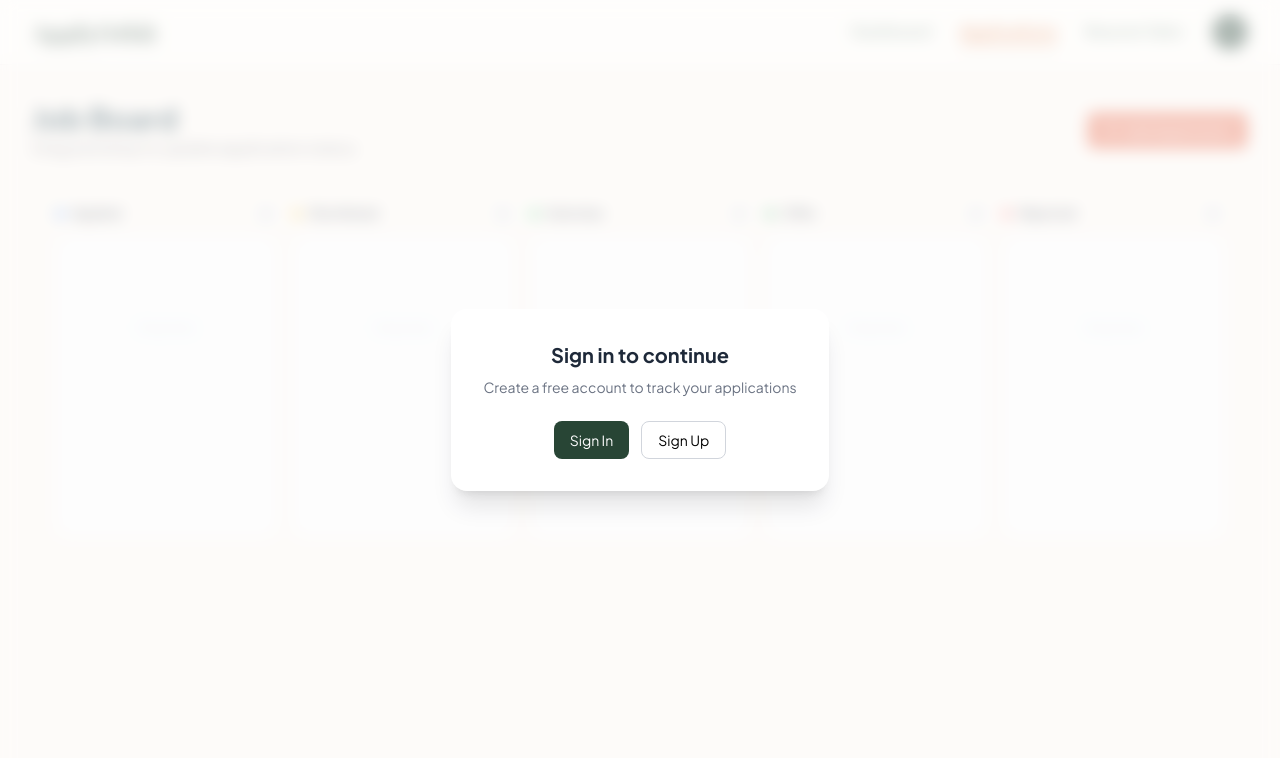
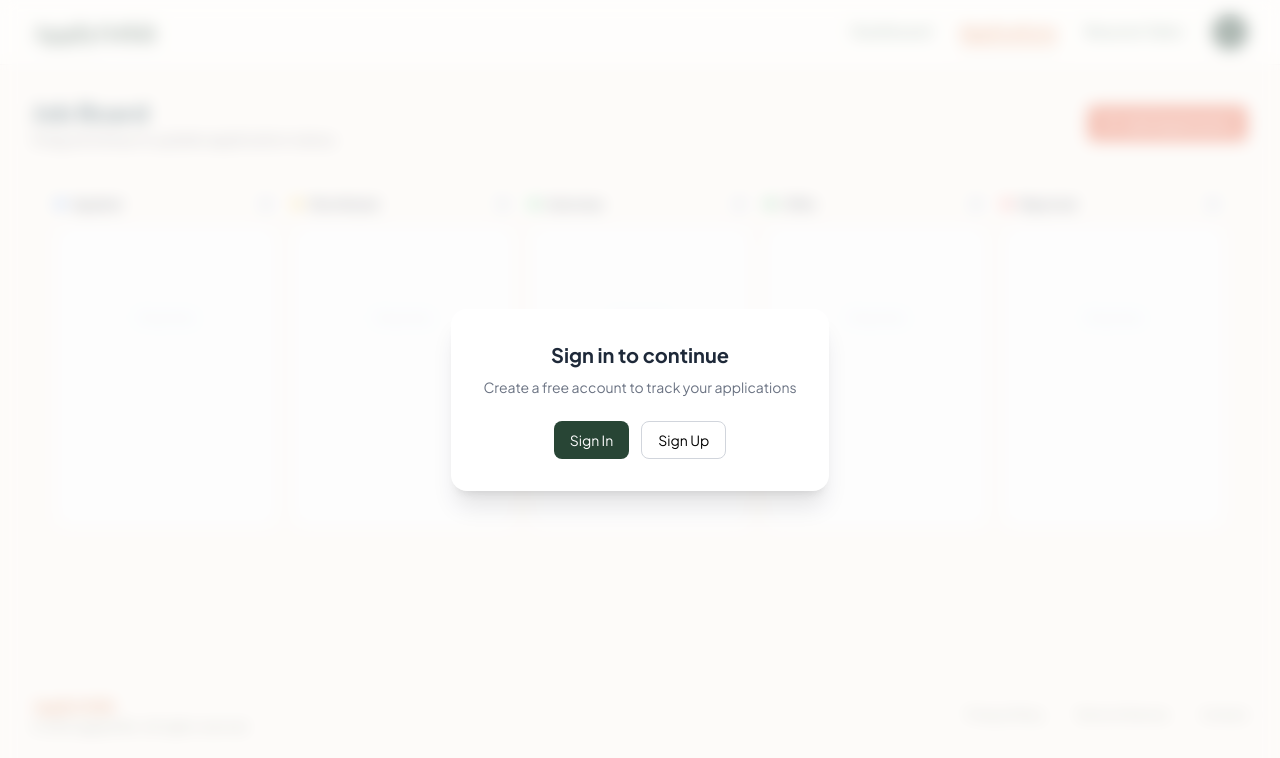
Before and after one commit to Sinha-Saurav/ApplyOrbit, a React (Vite) app in the folder Frontend/: page /applications in a window 1280 px wide. Shown: the top 758 px of the page. Built offline with nearby package versions, Linux system fonts and the light colour scheme.

Commit message:
added refresh token feature.

```diff
--- a/Frontend/src/components/Header.jsx
+++ b/Frontend/src/components/Header.jsx
@@ -33,7 +33,7 @@ export default function Header() {
     }
 
     return (
-        <navbar class="px-8 flex justify-between items-center h-16 bg-[#FDFBF7] shadow-2xs">
+        <navbar class="px-8 flex fixed top-0 right-0 left-0 z-50 justify-between items-center h-16 bg-[#FDFBF7] shadow-2xs">
             <Link class="font-bold text-2xl font-['Playfair_Display'] text-[#344E41]" to="/">ApplyOrbit</Link>
             <div class="flex gap-7 items-center">
                 <NavLink
--- a/Frontend/src/components/KanbanBoard.jsx
+++ b/Frontend/src/components/KanbanBoard.jsx
@@ -141,7 +141,7 @@ function OverlayCard({ app }) {
 
 //MainBoard
 export default function KanbanBoard() {
-    const { apps, setApps } = React.useContext(AppContext);
+    const { apps, setApps, getToken } = React.useContext(AppContext);
 
     const [activeId, setActiveId] = React.useState(null);
 
@@ -175,7 +175,7 @@ export default function KanbanBoard() {
 
         // ── API call to your backend ──────────────────────────────
         try{
-            const token = localStorage.getItem('token')
+            const token = await getToken()
             const res = await fetch(`/api/applications/${cardId}`, {
                 method: "PATCH",
                 headers: {
--- a/Frontend/src/components/Layout.jsx
+++ b/Frontend/src/components/Layout.jsx
@@ -3,11 +3,39 @@ import { Outlet } from 'react-router-dom'
 
 import Header from './Header.jsx'
 
-export default function Layout(){
+export default function Layout() {
     return (
         <div>
             <Header />
-            <Outlet/>
+            <Outlet />
+            <footer className="flex justify-between items-center px-8 text-[12px] text-[#7C8478] mt-30 mb-5">
+
+                <div>
+                    <p className="font-bold font-['Playfair_Display'] text-[16px] text-[#d3703b]">
+                        ApplyOrbit
+                    </p>
+                    <p className='italic font-serif'>
+                        © 2026 ApplyOrbit. All rights reserved.
+                    </p>
+                </div>
+
+                <div className="flex gap-8">
+
+                    <p className="cursor-pointer hover:text-[#C67346]">
+                        Privacy Policy
+                    </p>
+
+                    <p className="cursor-pointer hover:text-[#C67346]">
+                        Terms of Service
+                    </p>
+
+                    <p className="cursor-pointer hover:text-[#C67346]">
+                        Contact
+                    </p>
+
+                </div>
+
+            </footer>
         </div>
     )
 }
--- a/Frontend/src/context/AppContext.jsx
+++ b/Frontend/src/context/AppContext.jsx
@@ -8,8 +8,8 @@ export function AppProvider({ children }) {
 
     React.useEffect(() => {
         async function fetchApps() {
-            try{
-                const token = localStorage.getItem("token");
+            try {
+                const token = await getToken();
                 if (!token) return;
 
                 const res = await fetch("/api/applications", {
@@ -18,23 +18,23 @@ export function AppProvider({ children }) {
                     }
                 })
 
-                if(!res.ok){
+                if (!res.ok) {
                     throw new Error("Failed to fetch applications");
                 }
                 const data = await res.json();
                 setApps(data);
 
-            }catch(err){
+            } catch (err) {
                 console.log("Fetch applications error: ", err);
             }
 
-            fetchApps()
-            }
+        }
+        fetchApps()
     }, [])
 
     async function addApp(payLoad) {
-        try{
-            const token = localStorage.getItem("token")
+        try {
+            const token = await getToken()
             const res = await fetch("/api/applications", {
                 method: "POST",
                 headers: {
@@ -44,16 +44,16 @@ export function AppProvider({ children }) {
                 body: JSON.stringify(payLoad),
             });
 
-            if(!res.ok){
+            if (!res.ok) {
                 const errorData = await res.json();
                 throw new Error(errorData.message || "Failed to add application");
             }
             const newApp = await res.json();
             setApps(prev => [...prev, newApp]);
 
-            return {success:true};
+            return { success: true };
 
-        }catch (error) {
+        } catch (error) {
             console.error("Add App Error:", error);
             return { success: false, message: error.message };
         }
@@ -61,9 +61,9 @@ export function AppProvider({ children }) {
     }
 
     async function editApp(id, payLoad) {
-        try{
+        try {
 
-            const token = localStorage.getItem("token")
+            const token = await getToken()
             const res = await fetch(`/api/applications/${id}`, {
                 method: "PATCH",
                 headers: {
@@ -73,7 +73,7 @@ export function AppProvider({ children }) {
                 body: JSON.stringify(payLoad),
             });
 
-            if(!res.ok){
+            if (!res.ok) {
                 const errorData = await res.json();
                 throw new Error(errorData.message || "Failed to edit application")
             }
@@ -81,9 +81,9 @@ export function AppProvider({ children }) {
             const updated = await res.json();
             setApps(prev => prev.map(app => app.id === id ? updated : app));
 
-            return {success:true}
+            return { success: true }
 
-        }catch(err){
+        } catch (err) {
             console.error("Add App Error:", error);
             return { success: false, message: error.message };
         }
@@ -92,7 +92,7 @@ export function AppProvider({ children }) {
 
     async function deleteApp(id) {
         try {
-            const token = localStorage.getItem("token");
+            const token = await getToken();
 
             const res = await fetch(`/api/applications/${id}`, {
                 method: "DELETE",
@@ -116,8 +116,33 @@ export function AppProvider({ children }) {
         }
     }
 
+    async function getToken() {
+        const token = localStorage.getItem("token");
+        const refreshToken = localStorage.getItem("refreshToken");
+
+        if (!token || !refreshToken) return null;
+
+        // decode token to check expiry
+        const payload = JSON.parse(atob(token.split(".")[1]));
+        const isExpired = payload.exp * 1000 < Date.now();
+
+        if (!isExpired) return token;
+
+        // refresh if expired
+        const res = await fetch("/api/auth/refresh", {
+            method: "POST",
+            headers: { "Content-Type": "application/json" },
+            body: JSON.stringify({ refreshToken }),
+        });
+
+        const data = await res.json();
+        localStorage.setItem("token", data.token);
+        localStorage.setItem("refreshToken", data.refreshToken);
+        return data.token;
+    }
+
     return (
-        <AppContext.Provider value={{ apps, setApps, addApp, editApp, deleteApp, selectedApp, setSelectedApp }}>
+        <AppContext.Provider value={{ apps, setApps, addApp, editApp, deleteApp, selectedApp, getToken, setSelectedApp }}>
             {children}
         </AppContext.Provider>
     )
--- a/Frontend/src/pages/ApplicationBoard.jsx
+++ b/Frontend/src/pages/ApplicationBoard.jsx
@@ -9,11 +9,11 @@ import { AppProvider } from '../context/AppContext';
 export default function ApplicationBoard() {
 
     return (
-            <section className='px-8 py-4'>
+            <section className='px-8 py-4 mt-15'>
                 <div className='flex my-5 items-center justify-between'>
                     <div>
-                        <h2 className='text-3xl font-bold text-[#264653]'>Job Board</h2>
-                        <p className='text-[16px] text-[#71717A]'>Drag and drop to update application status</p>
+                        <h2 className='text-2xl font-bold text-[#264653]'>Job Board</h2>
+                        <p className='text-[15px] text-[#71717A]'>Drag and drop to update application status</p>
                     </div>
 
                     <AddApplication />
--- a/Frontend/src/pages/Dashboard.jsx
+++ b/Frontend/src/pages/Dashboard.jsx
@@ -14,9 +14,9 @@ export default function Dashboard(){
 
     return(
         <>
-            <section className='px-8 py-10 flex-col'>
+            <section className='px-8 py-10 mt-15 flex-col'>
                 <div className='mb-5'>
-                    <h1 className=' text-3xl font-bold text-[#264653]'>Good Evening, Saurav</h1>
+                    <h1 className=' text-2xl font-bold text-[#264653]'>Good Evening, Saurav</h1>
                     <h2 className='text-[16px] text-[#71717A]'>Here's what's happening with your job search.</h2>
                 </div>
                 <div className='grid grid-cols-[1.5fr_1fr_1fr_1fr_1fr_1fr] gap-4'>
--- a/Frontend/src/pages/HomePage.jsx
+++ b/Frontend/src/pages/HomePage.jsx
@@ -146,10 +146,10 @@ export default function HomePage() {
 
             </main>
 
-            <footer className="flex justify-between items-center px-8 text-sm text-[#7C8478] mt-30 mb-5">
+            <footer className="flex justify-between items-center px-8 text-[12px] text-[#7C8478] mt-30 mb-5">
 
                 <div>
-                    <p className="font-bold font-['Playfair_Display'] text-[18px] text-[#d3703b]">
+                    <p className="font-bold font-['Playfair_Display'] text-sm text-[#d3703b]">
                         ApplyOrbit
                     </p>
                     <p className='italic font-serif'>
--- a/Frontend/src/pages/auth/SignIn.jsx
+++ b/Frontend/src/pages/auth/SignIn.jsx
@@ -23,6 +23,7 @@ export default function SignIn(){
 
                 if(data.token){
                     localStorage.setItem('token', data.token);
+                    localStorage.setItem("refreshToken", data.refreshToken);
                     localStorage.setItem('userName', data.userName);
                     localStorage.setItem('email', data.email)
                     navigate('/dashboard');
```
Also changed, not shown: 1 other file (tests, documents, lock files or other folders).
